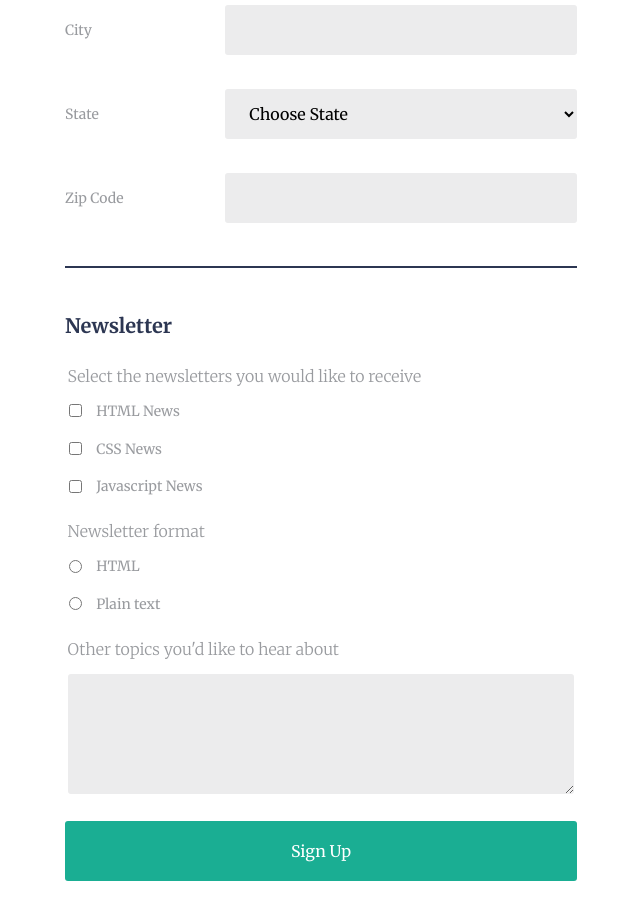
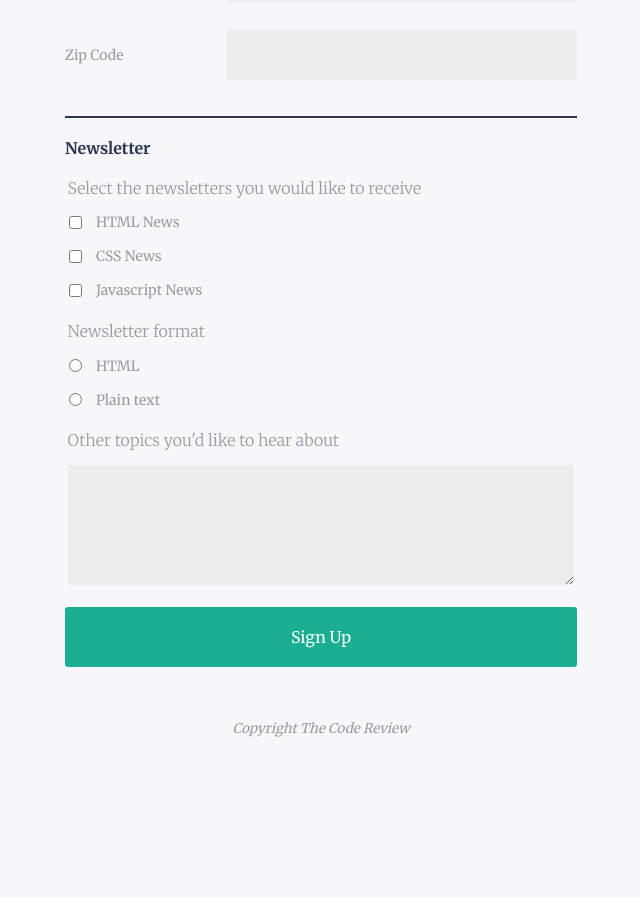
Before and after one commit to mjnyland/21_08_24_TD_Project03, a plain HTML site: page index.html in a window 1280 px wide. Shown: the part 705-1602 px from the top of the page, without its empty margins (319-959 px from the left). After the commit the page ends 1561 px from the top, so only its background shows below. Drawn offline with Linux system fonts and the light colour scheme.

Commit message:
project3_v1.2

```diff
--- a/css/style.css
+++ b/css/style.css
@@ -16,6 +16,9 @@ Black 900
     margin:0;
     padding:0;
     box-sizing: border-box;
+    color: rgb(153, 155, 159);
+    font-size: 10pt;
+    background-color: rgb(247, 247, 251);
 }
 
 body{
@@ -25,11 +28,12 @@ body{
 
 h1 {
   color: white;
+  background-color: rgb(44, 54, 82);
 }
 
 h2 {
   color:rgb(44, 54, 82);
-  padding: 1.5em 0;
+  padding: .5em 0;
   font-size: 15pt;
 }
 
@@ -41,12 +45,25 @@ label {
 p {
   color:rgb(153, 155, 159);
   font-weight: 300;
+  font-size: 12pt;
   margin-bottom: 1em;
 }
 
 hr {
   width: 80%;
   margin: 0 auto;
+}
+
+footer {
+  padding: 3em;
+  margin-bottom: 6em;
+  font-style: italic;
+}
+
+h3 {
+  color:rgb(44, 54, 82);
+  padding: .5em 0;
+  font-size: 12pt;
 }
 
 
@@ -89,9 +106,10 @@ header {
 }
 
 .input {
+  position: relative;
   width: 100%;
   height: 50px;
-  padding: 10px 20px;
+  padding: 10px 0px 10px 20px;
   background-color: rgb(236, 236, 237);
   border: none;
   border-radius: 3px;
@@ -119,14 +137,21 @@ input:focus + span {
 .input:focus {
   outline:none;
   border: 2px solid rgb(44, 54, 82);
+  transform: scale(1.05);
+  transition-duration: .3s;
 }
+
+
 
 .field-7 {
   width: 50%;
 }
 
 ::placeholder{
-  padding-left: 80%;
+  position: absolute;
+  top: 16px;
+  right: 30px;
+  overflow: visible;
   font-style: italic;
   font-size: 10pt;
   font-weight: 300;
@@ -181,6 +206,15 @@ option{
     width:100%;
 }
 
+.news-field .form-field{
+  display: flex;
+  align-items: center;
+}
+
+.news-type {
+  margin-top: 1em;
+}
+
 
 
 /* ---- Button ---- */
@@ -193,6 +227,7 @@ option{
   background-color: rgb(26, 174, 147);
   border: 0;
   border-radius: 3px;
+  font-size: 12pt;
 }
 
 
@@ -222,12 +257,7 @@ option{
     margin-right: 3em;
   }
 
-  ::placeholder{
-    padding-left:75%;
-    font-style: italic;
-    font-size: 10pt;
-    font-weight: 300;
-  }
+
 
   .newsletter-form .form-field {
     display: flex;
--- a/index.html
+++ b/index.html
@@ -31,7 +31,7 @@
         <hr class="rule thin">
 
         <div class="container contact-form">
-            <h2>Contact Information</h2>
+            <h3>Contact Information</h3>
             <form action="index.html" method="post">
 
                 <div class="form-field field-1">
@@ -66,7 +66,7 @@
 
                 <div class="form-field field-6">
                     <label for="state">State</label>
-                    <select class="input" name="state" id="state" placeholder="Choose State">
+                    <select class="input" name="state" id="state" >
                         <option value="" disabled selected hidden class="choose-placeholder">Choose State</option>
                         <option value="AL">Alabama</option>
                         <option value="AK">Alaska</option>
@@ -136,7 +136,7 @@
 
 
             <div class="container newsletter">
-                <h2>Newsletter</h2>
+                <h3>Newsletter</h3>
                 <div class="container newsletter-form">
 
 
@@ -163,7 +163,7 @@
                     <br>
 
 
-                    <div class="news-field news-type">
+                    <div class="news-field news-format">
                         <p>Newsletter format</p>
 
                         <div class="form-field field-11">
@@ -194,6 +194,7 @@
             </div>
 
         </form>
+        <footer>Copyright The Code Review</footer>
     </div>
 </body>
 </html>
```
